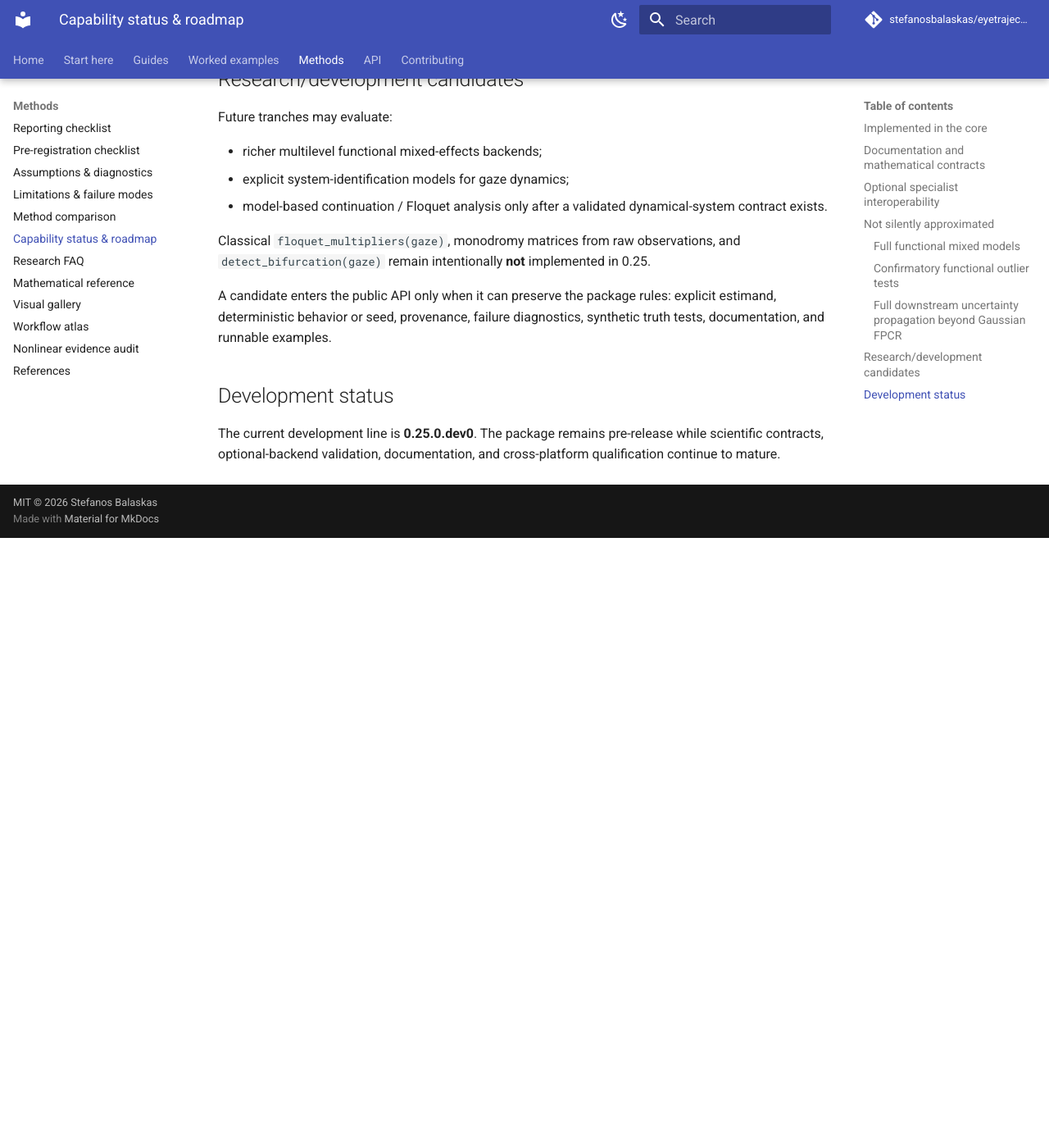
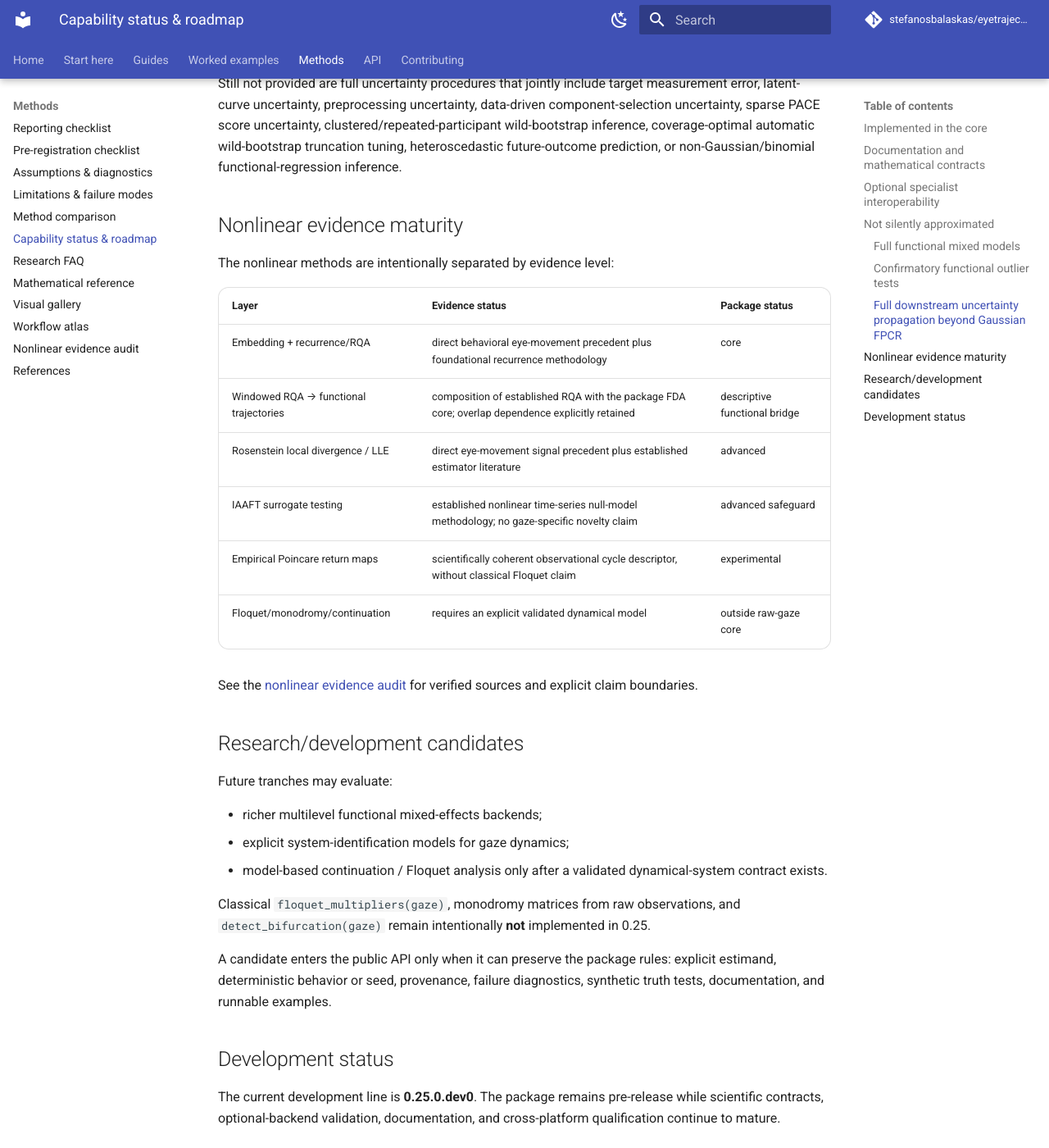
Before and after one commit to stefanosbalaskas/eyetrajectoriespy, an MkDocs documentation site: the page built from docs/methods/status-roadmap.md, in a window 1280 px wide and 1400 px high, scrolled down 4944 px. Shown: the whole window at 82% size. Built offline with MkDocs 1.6.1 and Material for MkDocs 9.7.7, drawn with Linux system fonts in a browser that asks for light colours; comment, search, counter and statistics services are not loaded; before the commit the page ends 5600 px from its top, so only the background shows below that; some of the changed text lies outside the part shown.

Commit message:
Add nonlinear evidence maturity to roadmap

```diff
--- a/docs/methods/status-roadmap.md
+++ b/docs/methods/status-roadmap.md
@@ -71,6 +71,10 @@
 - the same tranche adds a rendered workflow atlas and expands the deterministic SVG gallery to eight figures;
 - CI checks that generated equation indexes still match the package registry before the strict site build.
 
+- version 0.25 adds a machine-readable nonlinear-method evidence registry plus generated GitHub/site evidence audits;
+- docs CI checks evidence-page freshness, verified DOI coverage, source quality, unverified-citation exclusion, and novelty-language safeguards;
+- literature-search absence is never promoted to a novelty claim; candidate records that were not verified remain visible only in the audit trail.
+
 A future documentation-platform migration can be evaluated independently of the scientific API. No site-framework migration is allowed to alter numerical or scientific contracts.
 
 ## Optional specialist interoperability
@@ -103,6 +107,21 @@
 
 Still not provided are full uncertainty procedures that jointly include target measurement error, latent-curve uncertainty, preprocessing uncertainty, data-driven component-selection uncertainty, sparse PACE score uncertainty, clustered/repeated-participant wild-bootstrap inference, coverage-optimal automatic wild-bootstrap truncation tuning, heteroscedastic future-outcome prediction, or non-Gaussian/binomial functional-regression inference.
 
+## Nonlinear evidence maturity
+
+The nonlinear methods are intentionally separated by evidence level:
+
+| Layer | Evidence status | Package status |
+|---|---|---|
+| Embedding + recurrence/RQA | direct behavioral eye-movement precedent plus foundational recurrence methodology | core |
+| Windowed RQA → functional trajectories | composition of established RQA with the package FDA core; overlap dependence explicitly retained | descriptive functional bridge |
+| Rosenstein local divergence / LLE | direct eye-movement signal precedent plus established estimator literature | advanced |
+| IAAFT surrogate testing | established nonlinear time-series null-model methodology; no gaze-specific novelty claim | advanced safeguard |
+| Empirical Poincare return maps | scientifically coherent observational cycle descriptor, without classical Floquet claim | experimental |
+| Floquet/monodromy/continuation | requires an explicit validated dynamical model | outside raw-gaze core |
+
+See the [nonlinear evidence audit](nonlinear-evidence-audit.md) for verified sources and explicit claim boundaries.
+
 ## Research/development candidates
 
 Future tranches may evaluate:
```
